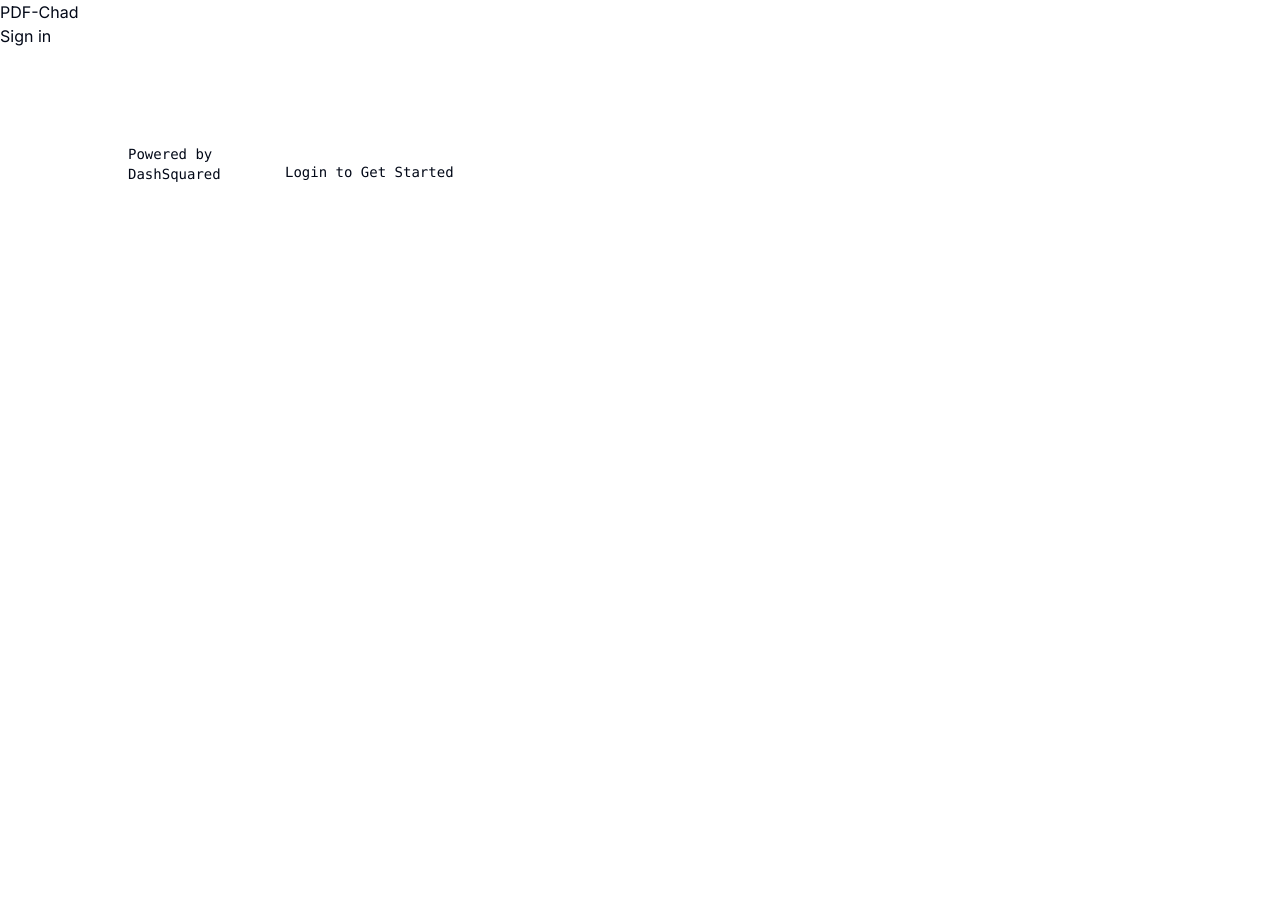
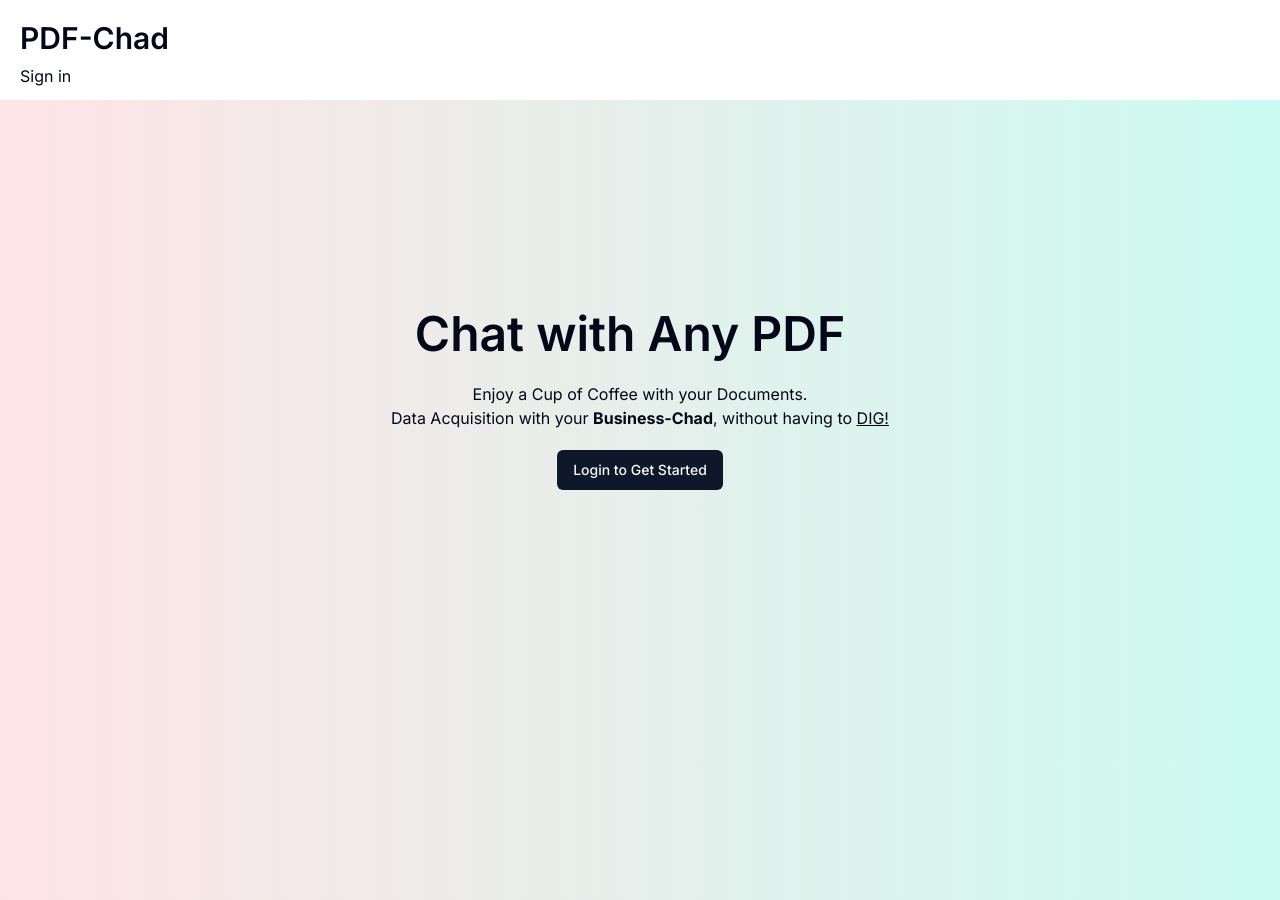
Before and after one commit to DarkWood-Colabs/ChatPDF, a Next.js app in the folder chatpdf-dash/: page / in a window 1280 px wide. Before the commit the page ends 848 px from the top, so only its background shows below. Built offline with nearby package versions, Linux system fonts and the light colour scheme; no server answers.

Commit message:
BaseStyles-FrontPage

```diff
--- a/chatpdf-dash/src/app/layout.tsx
+++ b/chatpdf-dash/src/app/layout.tsx
@@ -28,11 +28,11 @@ export default function RootLayout({
 
         <body className={inter.className}>
 
-        <div>
-          <h1>PDF-Chad</h1>
+        <div className="py-3 px-5 block">
+          <h1 className="py-2 text-3xl font-semibold">PDF-Chad</h1>
               <SignedIn>
                 {/* Mount the UserButton component */}
-            <UserButton />
+              <UserButton  afterSignOutUrl="/"/>
               </SignedIn>
               <SignedOut>
                 {/* Signed out users get sign in button */}
--- a/chatpdf-dash/src/app/page.tsx
+++ b/chatpdf-dash/src/app/page.tsx
@@ -7,23 +7,38 @@ export default async function Home() {
   const { userId } = await auth()
   const isAuth = !!userId
   return (
-    <main className="flex min-h-screen flex-col items-center justify-between p-24">
+    <main className="flex min-h-screen bg-gradient-to-r from-rose-100 to-teal-100 flex-col items-center justify-between p-24">
+      <div className="absolute top-1/2 left-1/2 -translate-x-1/2 -translate-y-1/2">
+        <div className="flex flex-col item-center text-center">
+          <div className="block justify-center">
+            <h1 className="mr-5 text-5xl font-semibold">
+              Chat with Any PDF
+            </h1>
 
-      <div className="z-10 w-full max-w-5xl items-center justify-between font-mono text-sm lg:flex">
-        <div>
-          <h4>Powered by DashSquared</h4>
-        </div>
-        <div className="flex mt-2">
-          {isAuth && <Button className="justified centered">My Chats</Button>}
-        </div>
+            <div className="flex mt-2 "></div>
 
-        <div className="w-full mt-4">
-          {isAuth ? (
-            <><FileUpload /><h1>File Upload</h1></>
-            ):(<Link href="/sign-in">Login to Get Started</Link>)
-          }
+
+                    <div className="flex mt-3 justify-center">
+                      {isAuth && <Button className="mt-1 justify-center">Got To Chats</Button>}
+                    </div>
+
+                    <p className="py-1">
+                      Enjoy a Cup of Coffee with your Documents. <br></br>
+                      Data Acquisition with your <b>Business-Chad</b>, without having to <u>DIG!</u>
+                    </p>
+
+                    <div className="w-full mt-4">
+                      {isAuth ? (
+                        <><FileUpload /><h1>File Upload</h1></>
+                        ):(<Link href="/sign-in"> <Button>Login to Get Started</Button></Link>)
+                      }
+                    </div>
+
+
+          </div>
         </div>
       </div>
+
     </main>
   );
 }
--- a/chatpdf-dash/src/components/FileUpload.tsx
+++ b/chatpdf-dash/src/components/FileUpload.tsx
@@ -14,7 +14,7 @@ const FileUpload = () => {
     return (
         <div className='p-2 bg-white rounded-xl'>
             <div {...getRootProps({
-                className: "border-dashed border-2 cursor-pointer bg-gray-50 py-20 px-30 flex justify-center items-center flex-col"
+                className: "border-dashed border-2 cursor-pointer bg-gray-50 py-20 px-70 flex justify-center items-center flex-col"
             })}>
                 <input {...getInputProps()}/>
                 <>
```
Lines whose indentation alone changed are shown as unchanged.
